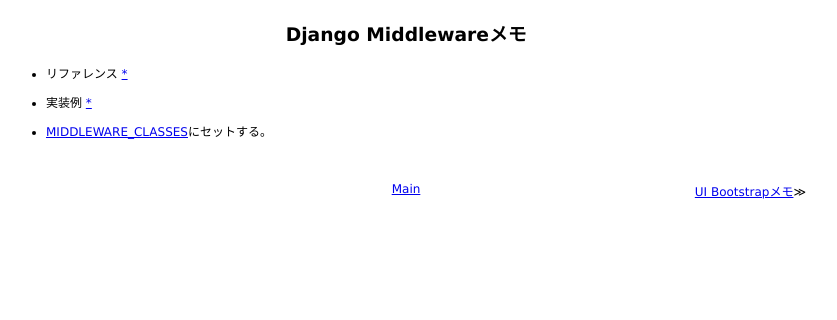
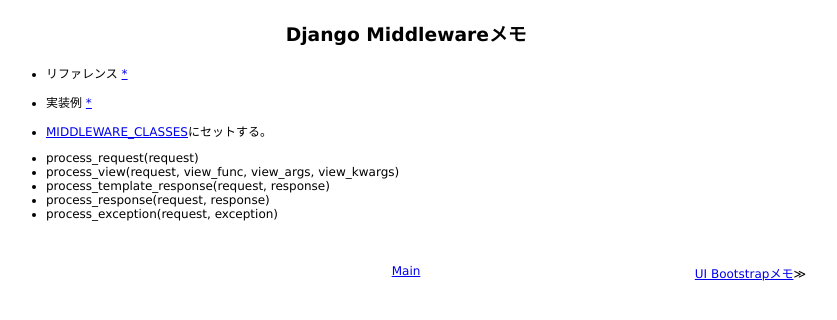
Before and after one commit to 38elements/38elements.github.com, a Jekyll site: the page built from _posts/2015-11-28-django-middleware.md, in a window 1280 px wide. Shown: the top 320 px of the page, without its empty margins (234-1071 px from the left). Built offline with Jekyll 4.4.1, drawn with Linux system fonts in a browser that asks for light colours; Markdown is read by kramdown in place of the engine named in the settings.

Commit message:
Update 2015-11-28-django-middleware.md

```diff
--- a/_posts/2015-11-28-django-middleware.md
+++ b/_posts/2015-11-28-django-middleware.md
@@ -6,4 +6,10 @@ title: Django Middlewareメモ
 
 * 実装例  [*](https://docs.djangoproject.com/en/stable/ref/middleware/)
 
-* [MIDDLEWARE_CLASSES](https://docs.djangoproject.com/en/1.8/ref/settings/#std:setting-MIDDLEWARE_CLASSES)にセットする。
+* [MIDDLEWARE_CLASSES](https://docs.djangoproject.com/en/stable/ref/settings/#std:setting-MIDDLEWARE_CLASSES)にセットする。
+
+* process_request(request)
+* process_view(request, view_func, view_args, view_kwargs)
+* process_template_response(request, response)
+* process_response(request, response)
+* process_exception(request, exception)
```
